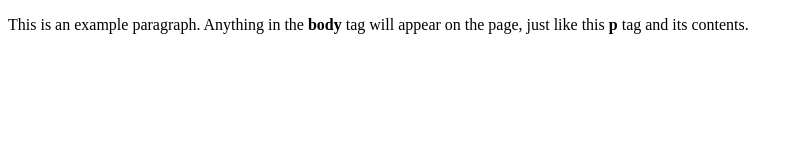
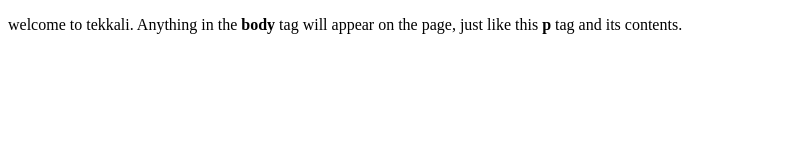
Before and after one commit to sajitkumar/ansible1, a plain HTML site: page index.html in a window 1280 px wide. Shown: the whole page, without its empty margins (0-800 px from the left). Drawn offline with Linux system fonts and the light colour scheme.

Commit message:
Update index.html

```diff
--- a/index.html
+++ b/index.html
@@ -4,6 +4,6 @@
     <title>welcome to tekkali </title>
   </head>
   <body>
-    <p>This is an example paragraph. Anything in the <strong>body</strong> tag will appear on the page, just like this <strong>p</strong> tag and its contents.</p>
+    <p>welcome to tekkali. Anything in the <strong>body</strong> tag will appear on the page, just like this <strong>p</strong> tag and its contents.</p>
   </body>
 </html>
```
